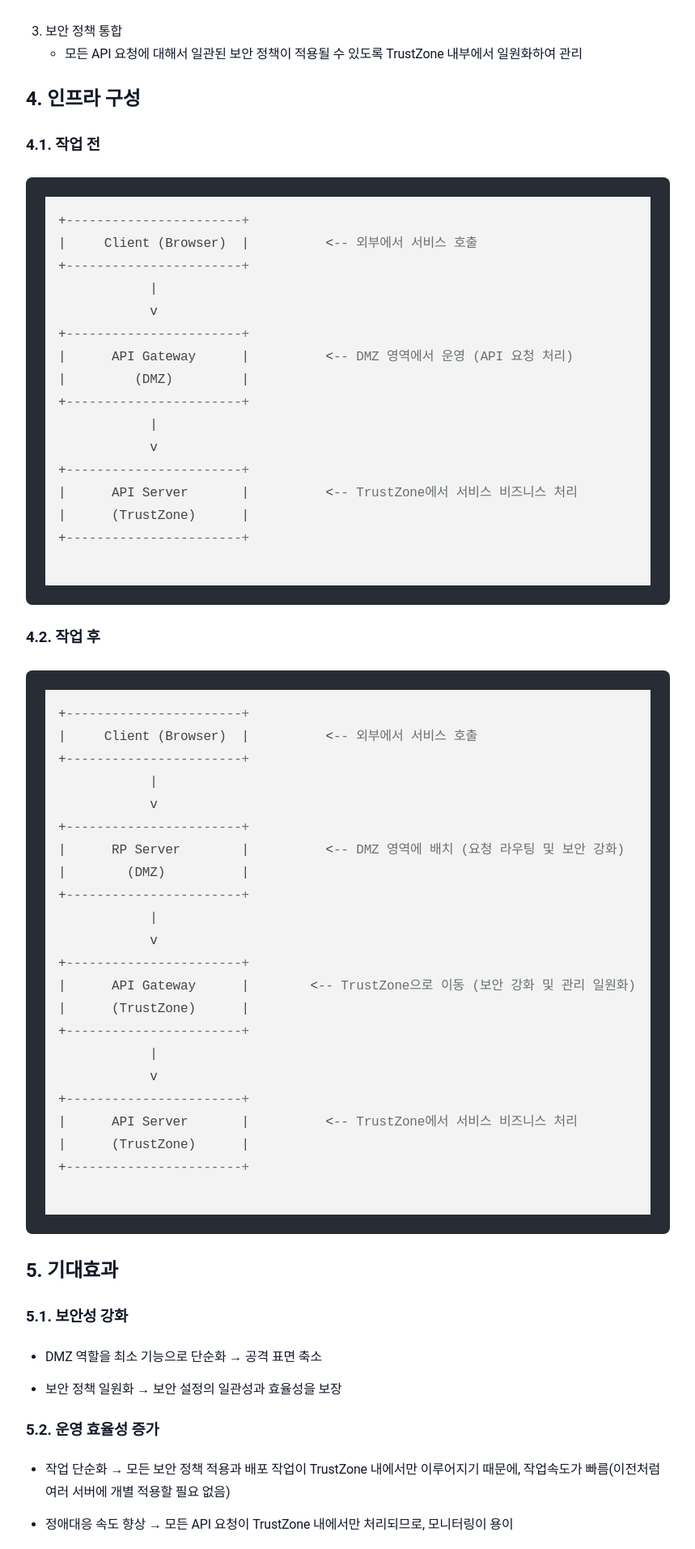
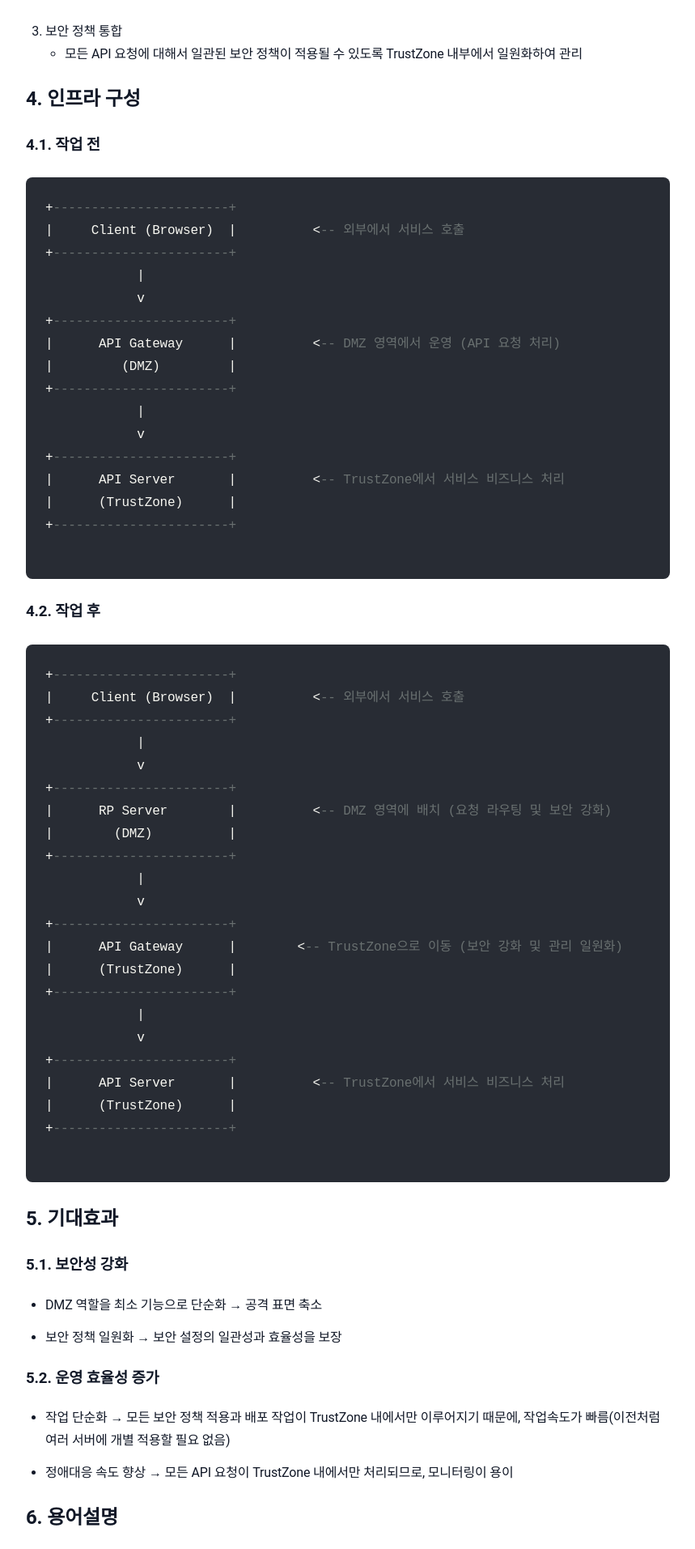
Before and after one commit to sanghoon-lee/sanghoon-lee.github.io, a Jekyll site: the page built from _posts/2025-11-29-rp.md, in a window 1280 px wide. Shown: the part 1401-3314 px from the top of the page at 81% size, without its empty margins (210-1069 px from the left). Built offline with Jekyll 4.4.1, drawn with Linux system fonts in a browser that asks for light colours; nearby versions of some CDN libraries; comment, search, counter and statistics services are not loaded.

Commit message:
코드 하이라이트 추가

```diff
--- a/assets/main.scss
+++ b/assets/main.scss
@@ -151,8 +151,8 @@ code {
 
 /* 코드 블록 스타일링 */
 pre {
-  background-color: #282c34; /* 어두운 회색 배경 - 가독성 높임 */
-  color: #f8f8f2;            /* 밝은 글씨 색상 */
+  background-color: #282c34 !important; /* 어두운 회색 배경 - 가독성 높임 */
+  color: #f8f8f2 !important;            /* 밝은 글씨 색상 */
   padding: 1.5rem;
   border-radius: 8px;
   margin: 1.5rem 0;
@@ -167,16 +167,16 @@ pre {
 
 /* 코드 하이라이팅 영역 */
 pre code {
-  background-color: transparent;  /* 하이라이트 배경을 투명으로 설정 */
-  color: inherit;                  /* 글씨 색상은 상속받기 */
-  padding: 0;                       /* 하이라이트 영역 패딩 제거 */
-  border-radius: 0;                 /* 테두리 제거 */
+  background-color: transparent !important;  /* 하이라이트 배경을 투명으로 설정 */
+  color: inherit !important;                  /* 글씨 색상은 상속받기 */
+  padding: 0 !important;                       /* 하이라이트 영역 패딩 제거 */
+  border-radius: 0 !important;                 /* 테두리 제거 */
 }
 
 /* Highlight.js나 Prism.js의 언어별 하이라이팅 적용 */
 pre .language-javascript {
-  background-color: transparent;  /* 하이라이트 배경을 투명으로 설정 */
-  color: #f8f8f2;                  /* 코드 블록과 일치하는 글씨 색상 */
+  background-color: transparent !important;  /* 하이라이트 배경을 투명으로 설정 */
+  color: #f8f8f2 !important;                  /* 코드 블록과 일치하는 글씨 색상 */
 }
 
 /* 작은 화면에서 코드 블록이 스크롤 가능하게끔 설정 */
```
